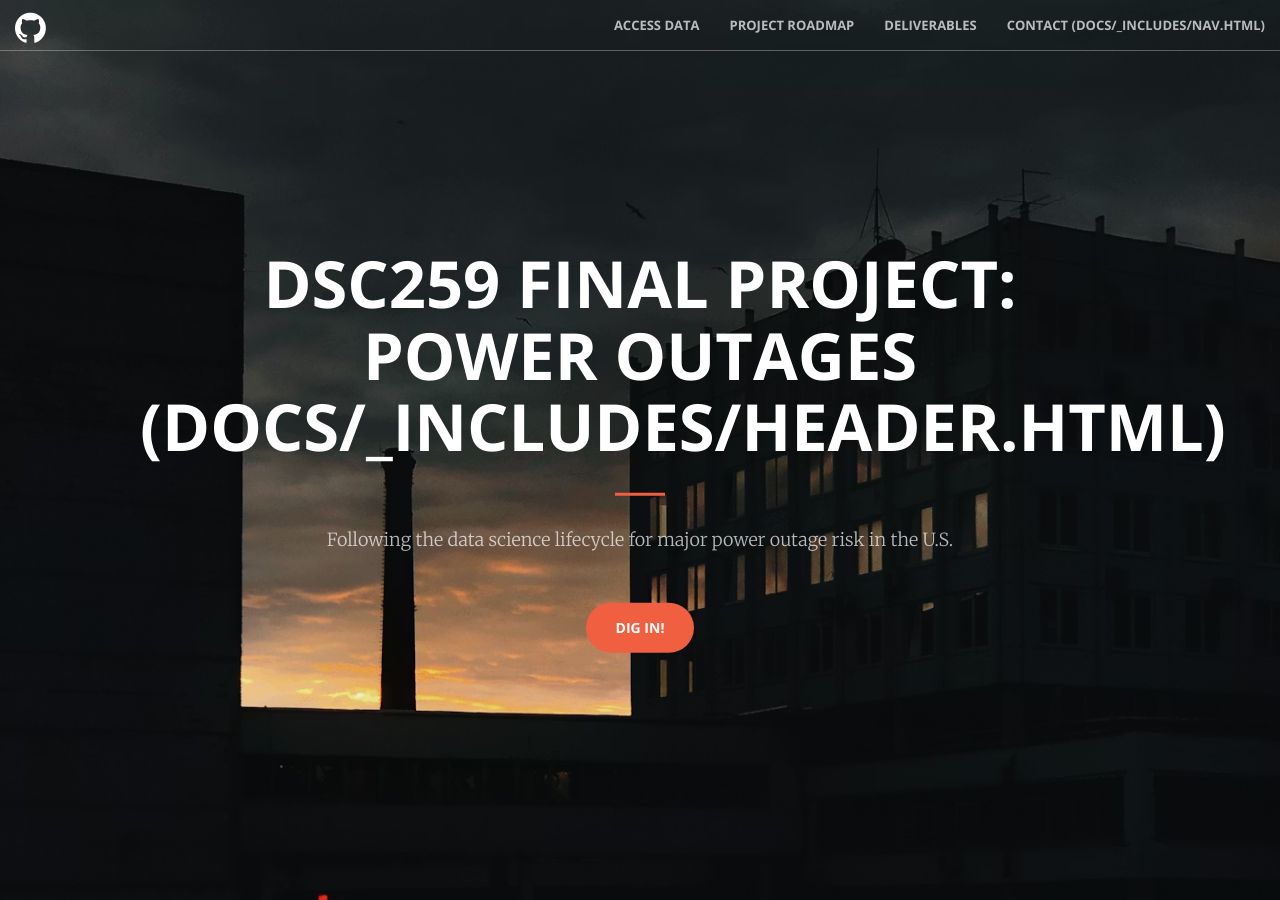
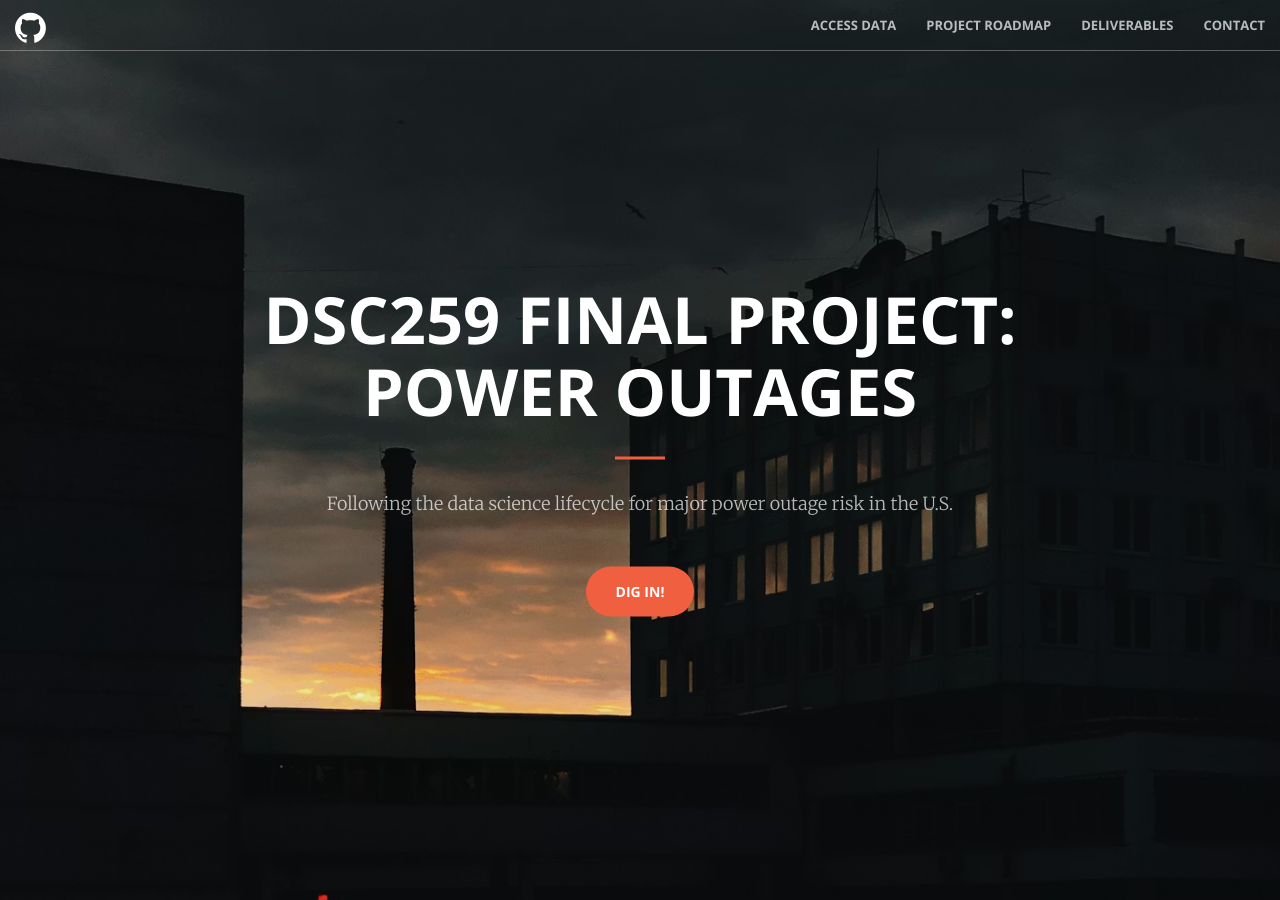
Before and after one commit to scotty-ucsd/dsc259_final_project_rsrogers, a Jekyll site: the page built from docs/index.html, in a window 1280 px wide and 900 px high. Built offline with Jekyll 4.4.1, drawn with Linux system fonts in a browser that asks for light colours; some of the changed text lies outside the part shown.

Commit message:
rm paths and link steps

```diff
--- a/docs/_includes/call-to-action.html
+++ b/docs/_includes/call-to-action.html
@@ -2,7 +2,7 @@
     <div class="container">
         <div class="row">
             <div class="col-lg-8 col-lg-offset-2 text-center">
-                <h2 class="section-heading" style="color: white;">Accessing Data (docs/_includes/call-to-action.html)</h2>
+                <h2 class="section-heading" style="color: white;">Accessing Data</h2>
                 <hr class="light">
                 <p class="text-faded text-left" style="color: rgba(255,255,255,.7);">
                     <strong>Major Power Outage Risks in the U.S.:</strong> This dataset includes the major outages witnessed by different states in the continental U.S. Besides major outages, this data contains information on geographical location of the outages, regional climatic information, land-use characteristics, electricity consumption patterns, and economic characteristics of the states affected by the outages.
--- a/docs/_includes/header.html
+++ b/docs/_includes/header.html
@@ -1,7 +1,7 @@
 <header>
     <div class="header-content">
         <div class="header-content-inner">
-            <h1>DSC259 Final Project: Power Outages (docs/_includes/header.html)</h1>
+            <h1>DSC259 Final Project: Power Outages</h1>
             <hr>
             <p>Following the data science lifecycle for major power outage risk in the U.S.</p>
             <a href="#about" class="btn btn-primary btn-xl page-scroll">Dig in!</a>
--- a/docs/_includes/nav.html
+++ b/docs/_includes/nav.html
@@ -8,7 +8,7 @@
                 <span class="icon-bar"></span>
                 <span class="icon-bar"></span>
             </button>
-            <a class="navbar-brand" href="[https://github.com/scotty-ucsd/dsc259_final_project_rsrogers](https://github.com/scotty-ucsd/dsc259_final_project_rsrogers)" target="_blank" rel="noopener noreferrer" title="View Source on GitHub">
+            <a class="navbar-brand" href="https://github.com/scotty-ucsd/dsc259_final_project_rsrogers" target="_blank" rel="noopener noreferrer" title="View Source on GitHub">
                 <i class="fa fa-github fa-2x" aria-hidden="true" style="margin-top: -5px;"></i>
             </a>
         </div>
@@ -26,7 +26,7 @@
                     <a class="page-scroll" href="#portfolio">Deliverables</a>
                 </li>
                 <li>
-                    <a class="page-scroll" href="#contact">Contact (docs/_includes/nav.html)</a>
+                    <a class="page-scroll" href="#contact">Contact</a>
                 </li>
             </ul>
         </div>
--- a/docs/_includes/services.html
+++ b/docs/_includes/services.html
@@ -2,7 +2,7 @@
     <div class="container">
         <div class="row">
             <div class="col-lg-12 text-center">
-                <h2 class="section-heading">Project Roadmap (docs/_includes/services.html)</h2>
+                <h2 class="section-heading">Project Roadmap</h2>
                 <hr class="primary">
             </div>
         </div>
@@ -11,7 +11,7 @@
         <div class="row">
             <div class="col-lg-3 col-md-6 text-center">
                 <div class="service-box">
-                    <a href="#page-top" style="text-decoration: none; color: inherit;">
+                    <a href="{{ '/introduction' | relative_url }}" style="text-decoration: none; color: inherit;">
                         <i class="fa fa-4x fa-file-text-o text-primary mb-3"></i>
                         <h3>1. Introduction</h3>
                         <p class="text-muted">Defining the core question and target variable.</p>
@@ -20,7 +20,7 @@
             </div>
             <div class="col-lg-3 col-md-6 text-center">
                 <div class="service-box">
-                    <a href="#eda" style="text-decoration: none; color: inherit;">
+                    <a href="{{ '/eda' | relative_url }}" style="text-decoration: none; color: inherit;">
                         <i class="fa fa-4x fa-bar-chart text-primary mb-3"></i>
                         <h3>2. EDA</h3>
                         <p class="text-muted">Univariate and bivariate analysis of power outages.</p>
@@ -29,7 +29,7 @@
             </div>
             <div class="col-lg-3 col-md-6 text-center">
                 <div class="service-box">
-                    <a href="#missingness" style="text-decoration: none; color: inherit;">
+                    <a href="{{ '/missingness' | relative_url }}" style="text-decoration: none; color: inherit;">
                         <i class="fa fa-4x fa-question-circle text-primary mb-3"></i>
                         <h3>3. Missingness</h3>
                         <p class="text-muted">Permutation tests for missing data mechanisms.</p>
@@ -38,7 +38,7 @@
             </div>
             <div class="col-lg-3 col-md-6 text-center">
                 <div class="service-box">
-                    <a href="#hypothesis" style="text-decoration: none; color: inherit;">
+                    <a href="{{ '/hypothesis' | relative_url }}" style="text-decoration: none; color: inherit;">
                         <i class="fa fa-4x fa-flask text-primary mb-3"></i>
                         <h3>4. Hypothesis</h3>
                         <p class="text-muted">Testing statistical relationships within the dataset.</p>
@@ -50,7 +50,7 @@
         <div class="row mt-4">
             <div class="col-lg-3 col-md-6 text-center">
                 <div class="service-box">
-                    <a href="#prediction" style="text-decoration: none; color: inherit;">
+                    <a href="{{ '/prediction' | relative_url }}" style="text-decoration: none; color: inherit;">
                         <i class="fa fa-4x fa-bullseye text-primary mb-3"></i>
                         <h3>5. Prediction</h3>
                         <p class="text-muted">Framing the predictive machine learning problem.</p>
@@ -59,7 +59,7 @@
             </div>
             <div class="col-lg-3 col-md-6 text-center">
                 <div class="service-box">
-                    <a href="#baseline" style="text-decoration: none; color: inherit;">
+                    <a href="{{ '/baseline' | relative_url }}" style="text-decoration: none; color: inherit;">
                         <i class="fa fa-4x fa-cogs text-primary mb-3"></i>
                         <h3>6. Baseline</h3>
                         <p class="text-muted">Training and evaluating our initial baseline model.</p>
@@ -68,7 +68,7 @@
             </div>
             <div class="col-lg-3 col-md-6 text-center">
                 <div class="service-box">
-                    <a href="#final-model" style="text-decoration: none; color: inherit;">
+                    <a href="{{ '/final-model' | relative_url }}" style="text-decoration: none; color: inherit;">
                         <i class="fa fa-4x fa-line-chart text-primary mb-3"></i>
                         <h3>7. Final Model</h3>
                         <p class="text-muted">Feature engineering and hyperparameter tuning.</p>
@@ -77,7 +77,7 @@
             </div>
             <div class="col-lg-3 col-md-6 text-center">
                 <div class="service-box">
-                    <a href="#fairness" style="text-decoration: none; color: inherit;">
+                    <a href="{{ '/fairness' | relative_url }}" style="text-decoration: none; color: inherit;">
                         <i class="fa fa-4x fa-balance-scale text-primary mb-3"></i>
                         <h3>8. Fairness</h3>
                         <p class="text-muted">Evaluating model bias across geographical groups.</p>
```
